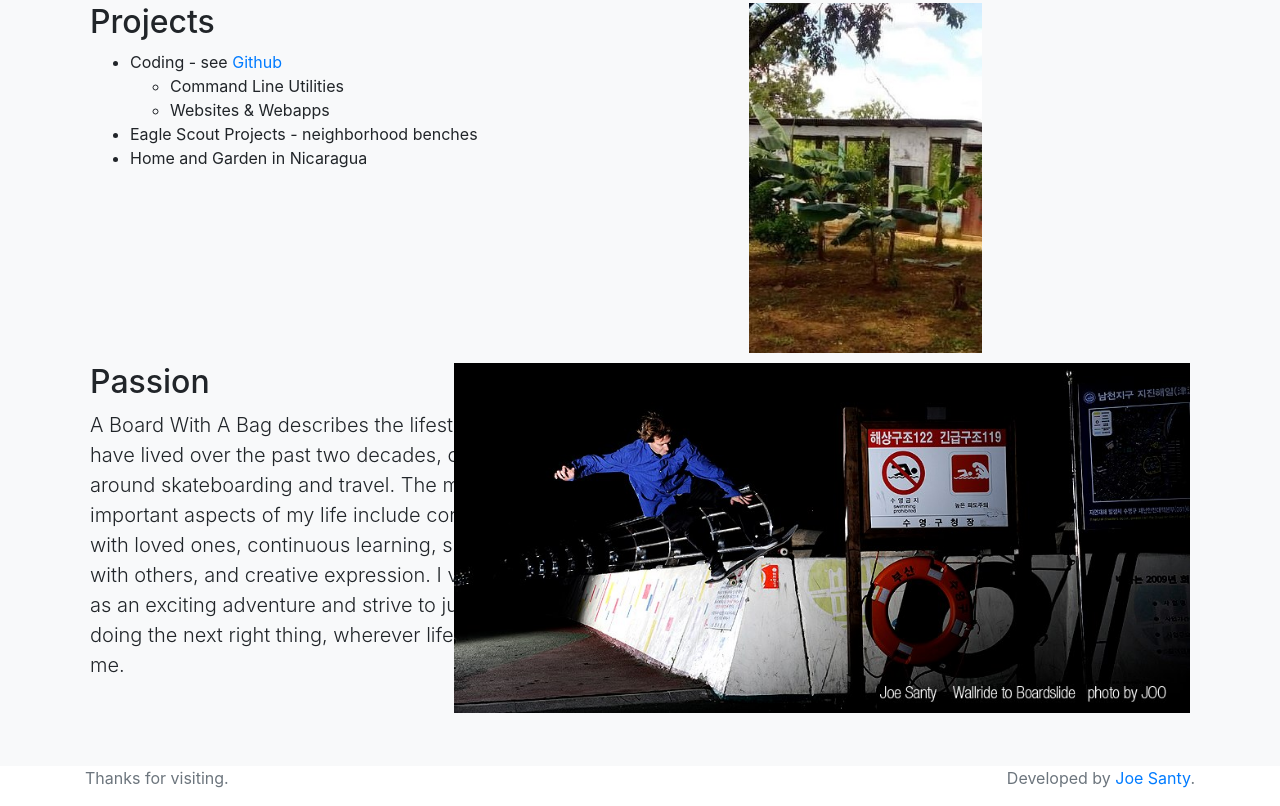
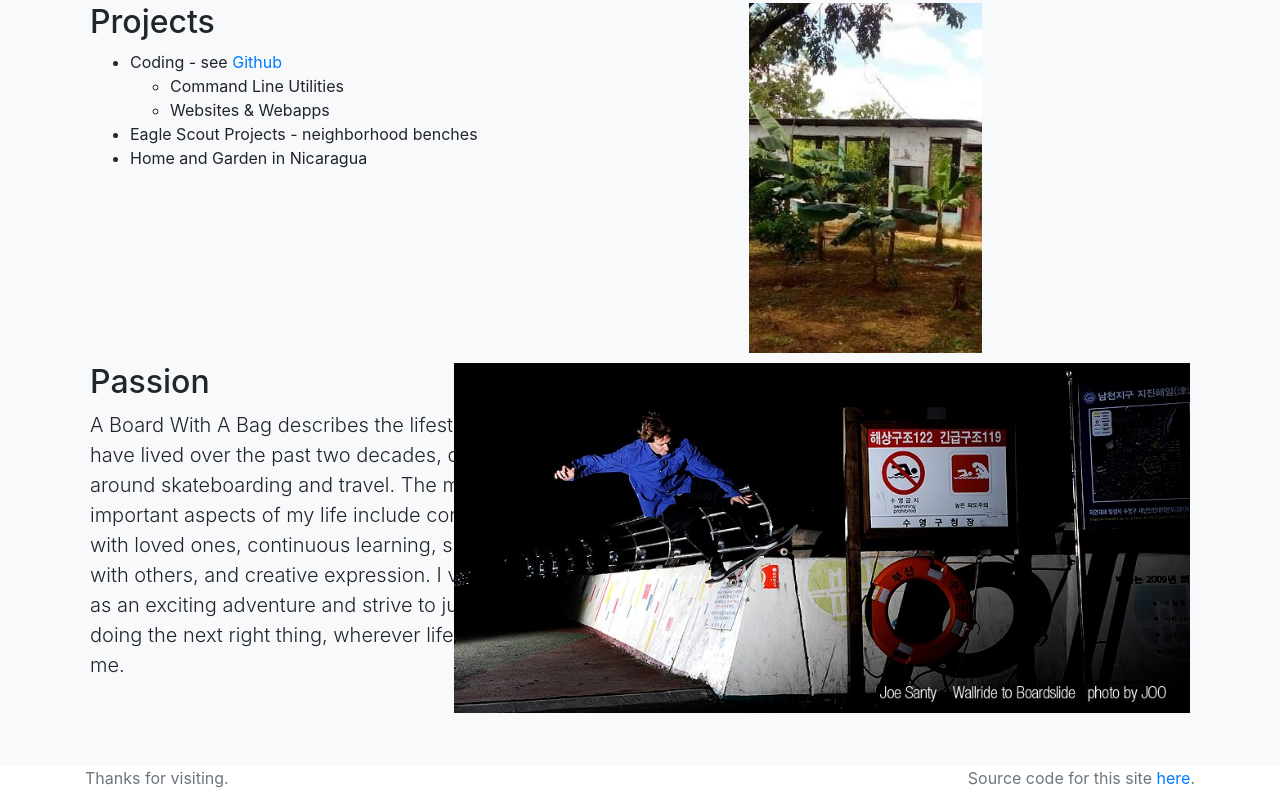
Before and after one commit to joe-santy/joe, a website: page public/index.html in a window 1280 px wide. Shown: the part 1727-2533 px from the top of the page. Drawn offline with nearby package versions, Linux system fonts and the light colour scheme.

Commit message:
Update index.html

```diff
--- a/public/index.html
+++ b/public/index.html
@@ -188,7 +188,7 @@
 
     <footer class="text-muted">
       <div class="container">
-        <p class="float-right">Developed by <a href="https://github.com/joe-santy" target="_blank">Joe Santy</a>.</p>
+        <p class="float-right">Source code for this site <a href="https://github.com/joe-santy/joe" target="_blank">here</a>.</p>
         <p>Thanks for visiting.</p>
       </div>
     </footer>
```
